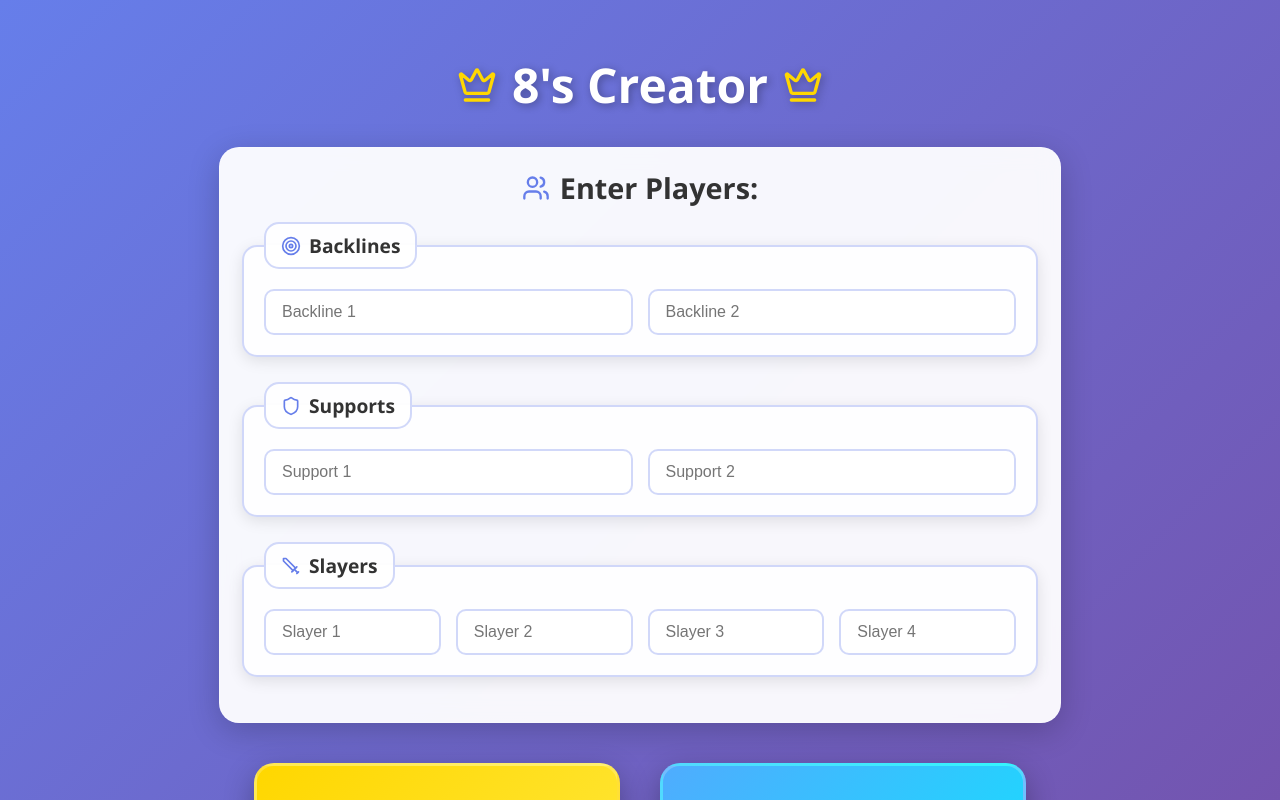
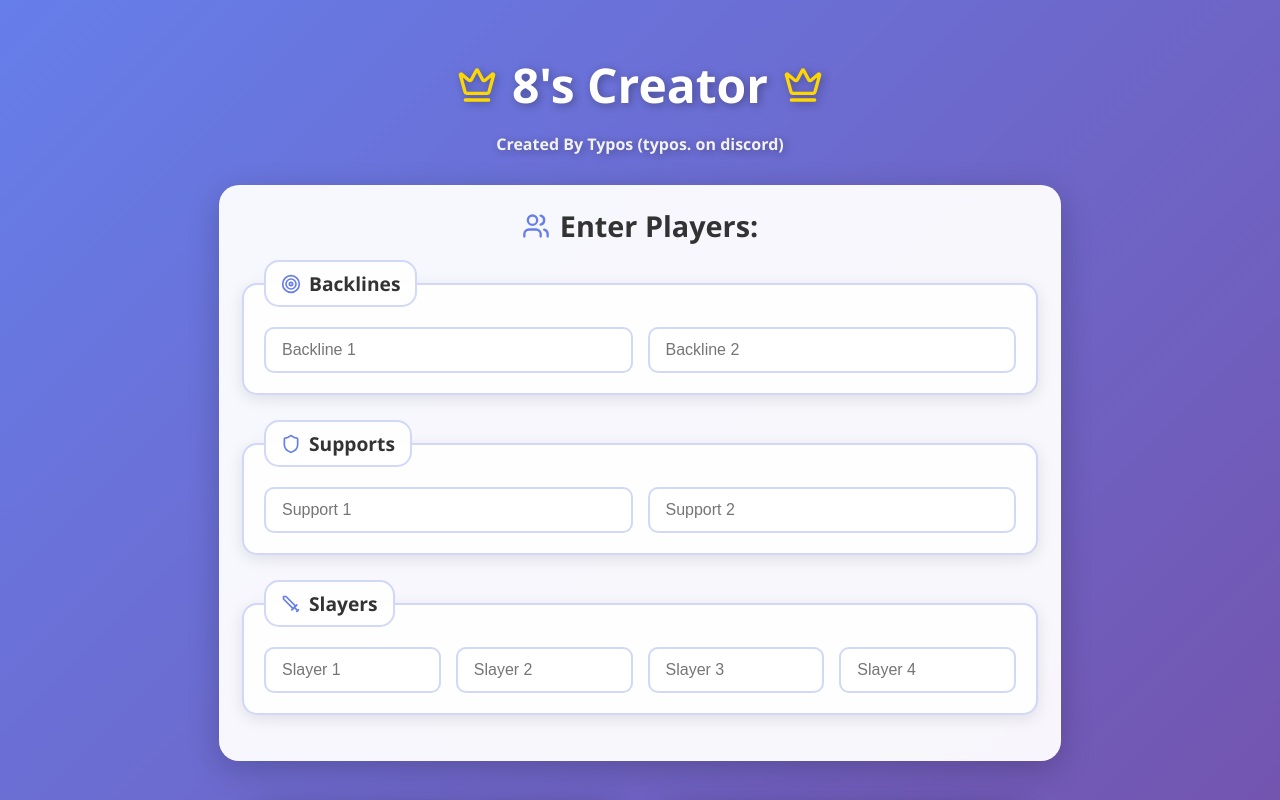
Before and after one commit to JOwen-ster/Eights-Creator, a React (Vite) app: page / in a window 1280 px wide. Shown: the top 800 px of the page. Built offline with nearby package versions, Linux system fonts and the light colour scheme.

Commit message:
Update main

```diff
--- a/src/App.css
+++ b/src/App.css
@@ -16,13 +16,21 @@ html, body{
 .title {
   color: #ffffff;
   font-size: 3rem;
-  margin-bottom: 30px;
+  margin-bottom: 10px;
   text-shadow: 2px 2px 8px rgba(0,0,0,0.3);
   display: flex;
   align-items: center;
   justify-content: center;
   gap: 15px;
   font-weight: bold;
+}
+
+.sub-title {
+  color: #f2f2f2;
+  font-size: 1rem;
+  margin-bottom: 30px;
+  text-shadow: 2px 2px 8px rgba(0,0,0,0.3);
+  text-align: inherit;
 }
 
 .title-icon {
--- a/src/App.tsx
+++ b/src/App.tsx
@@ -202,6 +202,9 @@ function App() {
         8's Creator
         <Crown className="title-icon" />
       </h1>
+      <h3 className="sub-title">
+        Created By Typos (typos. on discord)
+      </h3>
 
       <div className="input-container">
         <h3>
```
